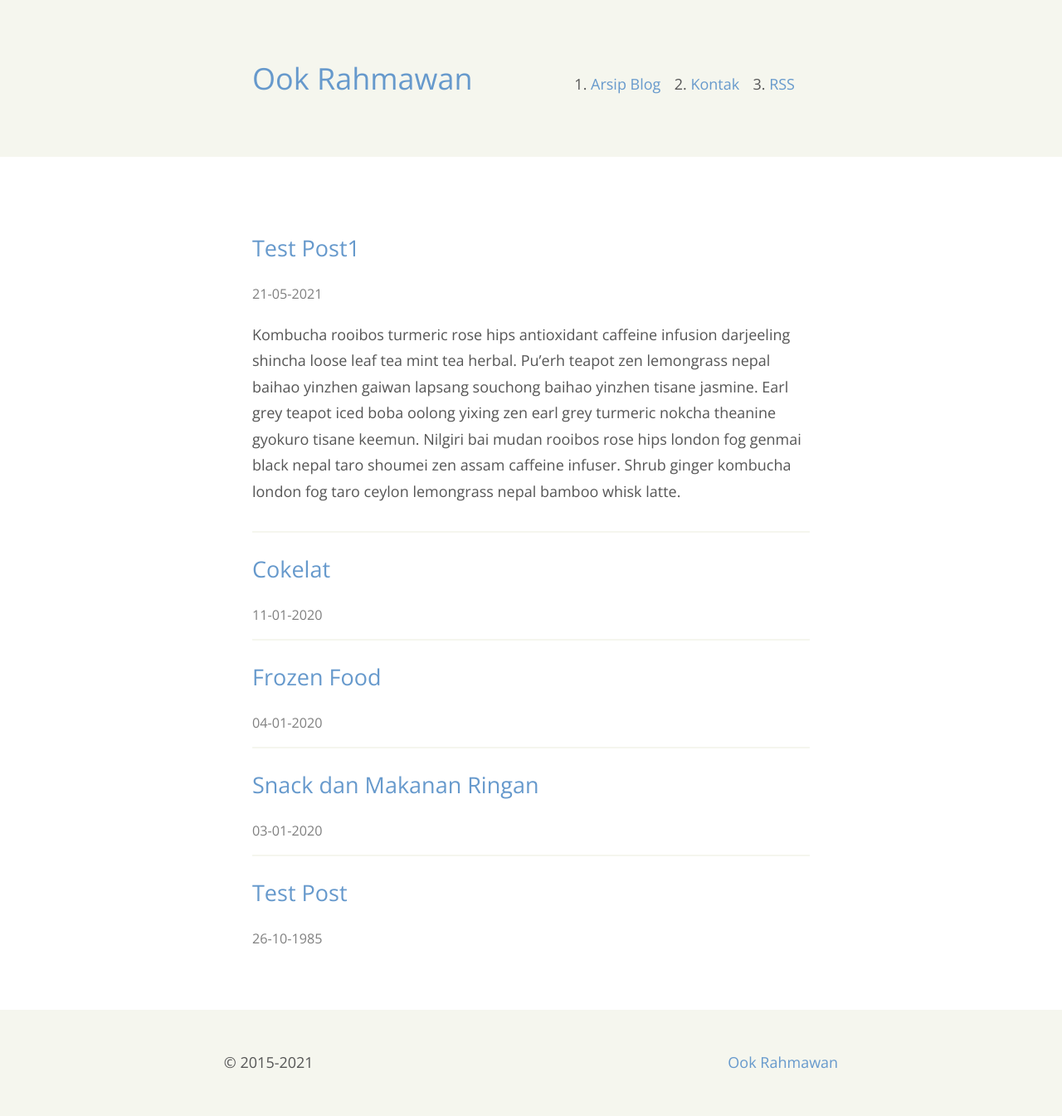
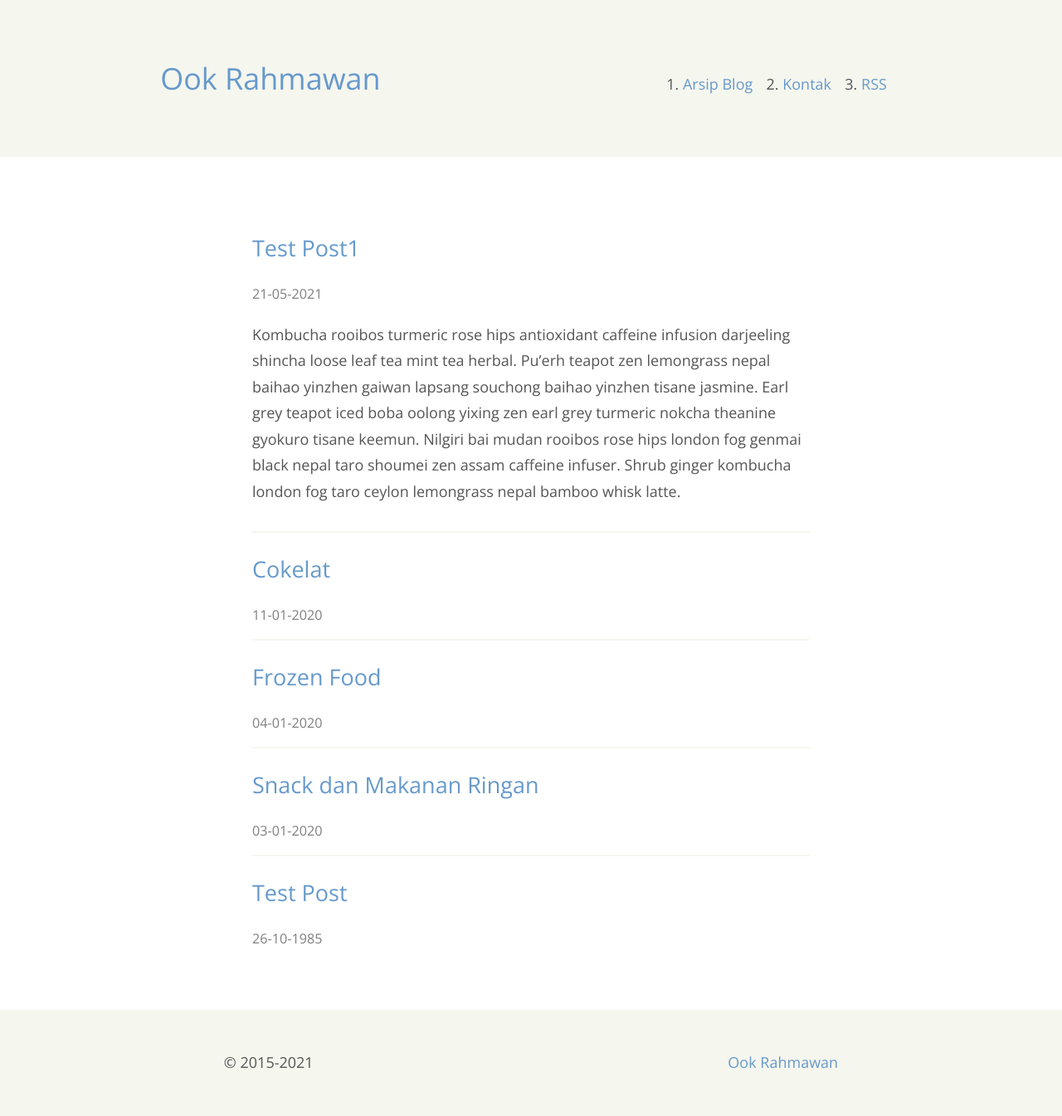
Before and after one commit to krhmwn/krhmwn, a Jekyll site: the page built from index.html, in a window 1280 px wide. Shown: the whole page at 83% size. Built offline with Jekyll 4.4.1, drawn with Linux system fonts in a browser that asks for light colours.

Commit message:
update v.1.0.175

```diff
--- a/assets/css/main.css
+++ b/assets/css/main.css
@@ -211,7 +211,12 @@ time {
 opacity: .75;
 font-size: 90%;
 }
-
+.masthead {
+display:flex;
+justify-content:space-around;
+margin:0 auto;
+align-items:baseline
+}
 footer {
 padding:3rem 1.25rem;
 background:#f5f6ee;
@@ -228,11 +233,5 @@ max-width:42rem;
 padding: 3rem 0rem;
 }
 
-.masthead {
-display:flex;
-justify-content:space-between;
-margin:0 auto;
-max-width:42rem;
-align-items:baseline
+
 }
-}
```
